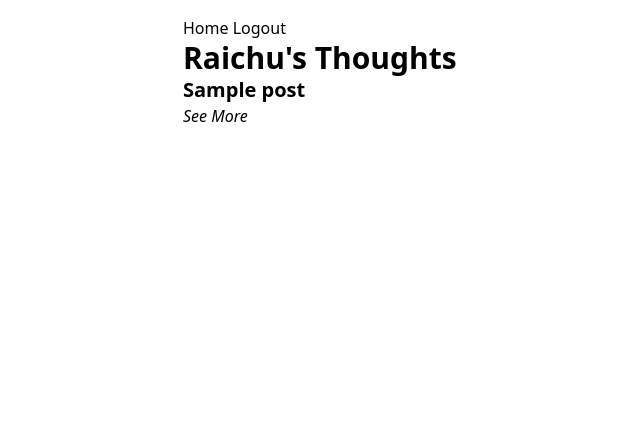
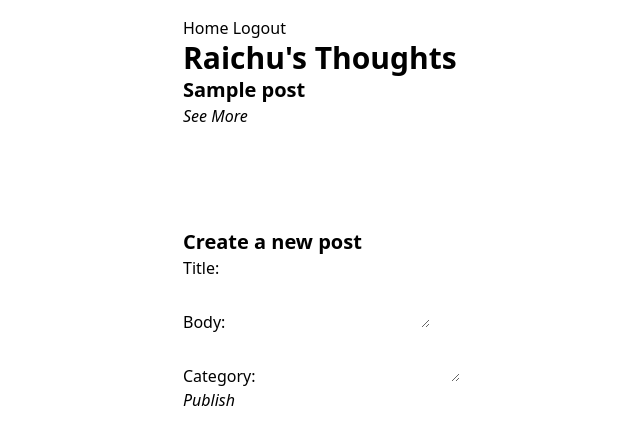
Before and after one commit to ju-liechen/raichus_retreat, a Django app: template templates/blog/posts.html in a window 1280 px wide. Shown: the top 445 px of the page, without its empty margins (145-785 px from the left). Run offline with Django 4.2, Linux system fonts and the light colour scheme; the template is opened without the code that fills it: values that come from a table or form of the project are taken from there, others are empty; a user stored in the database is signed in; tables that the repository leaves empty hold one stand-in row (values such as "Sample post"); some libraries are stand-ins or nearby versions.

Commit message:
Add Post form

```diff
--- /dev/null
+++ b/apps/blog/forms.py
@@ -0,0 +1,2 @@
+from django import forms
+from .models import Post
--- a/apps/blog/models.py
+++ b/apps/blog/models.py
@@ -28,15 +28,16 @@
     created_at = models.DateTimeField(auto_now_add=True)
     updated_at = models.DateTimeField(auto_now=True)
 
+    def __str__(self):
+        return self.title
 
-@property
-def comment_count(self):
-    return self.comments.count()
+    @property
+    def comment_count(self):
+        return self.comments.count()
 
-
-@property
-def like_count(self):
-    return self.likes.count()
+    @property
+    def like_count(self):
+        return self.likes.count()
 
 
 class Comment(models.Model):
--- a/apps/blog/urls.py
+++ b/apps/blog/urls.py
@@ -7,5 +7,5 @@
 urlpatterns = [
     path('', views.index, name='index'),
     path('posts/', views.BlogView.as_view(), name='posts'),
-    path('post/<int:pk>/more', views.PostDetailView.as_view(), name='post_detail'),
+    path('post/<int:pk>', views.PostDetailView.as_view(), name='post_detail'),
 ]
--- a/static/app.css
+++ b/static/app.css
@@ -1,3 +1,7 @@
 button {
     font-style: italic;
 }
+
+#post-container {
+    padding-bottom: 100px;
+  }
--- a/templates/blog/post_detail.html
+++ b/templates/blog/post_detail.html
@@ -1,4 +1,4 @@
 <div class="post-detail">
-    <div>{{ post.body }}</div>
+    <p>{{ post.body }}</p>
     <p>Category: {{ post.category }}</p>
 </div>
--- /dev/null
+++ b/templates/blog/post_list.html
@@ -0,0 +1,19 @@
+{% for post in posts %}
+<div class="post">
+    <h2 class="text-xl font-bold">{{ post.title }}</h2>
+
+    <!-- Post details -->
+    <div id="details-{{ post.id }}">
+
+        <!-- See More button for each post -->
+        <button hx-get="/post/{{ post.id }}"
+                hx-trigger="click"
+                hx-target="#details-{{ post.id }}">
+            See More
+        </button>
+    </div>
+
+</div>
+{% empty %}
+    <p>No posts available</p>
+{% endfor %}
--- a/templates/blog/posts.html
+++ b/templates/blog/posts.html
@@ -7,25 +7,34 @@
   {% endif %}
 
   <div id="post-container">
-    {% for post in posts %}
-    <div class="post">
-        <h2 class="text-xl font-bold">{{ post.title }}</h2>
-
-        <!-- Post details -->
-        <div id="details-{{ post.id }}"></div>
-
-        <!-- See More button for each post -->
-        <button hx-get="/post/{{ post.id }}/more"
-                hx-trigger="click"
-                hx-target="#details-{{ post.id }}"
-                hx-swap="outerHTML">
-            See More
-        </button>
-
-    </div>
-    {% empty %}
-        <p>No posts available.</p>
-    {% endfor %}
+    {% include "blog/post_list.html" %}
   </div>
 
+  {% if user.is_authenticated %}
+    {% if user.is_admin %}
+      <div>
+        <h2 class="text-xl font-bold">Create a new post</h2>
+        <form id="post-form">
+          {% csrf_token %}
+          <div>
+            <label for="title">Title:</label>
+            <input type="text" id="title" name="title" required>
+          </div>
+          <div>
+            <label for="body">Body:</label>
+            <textarea id="body" name="body" required></textarea>
+          </div>
+          <div>
+            <label for="category">Category:</label>
+            <textarea id="category" name="category" required></textarea>
+          </div>
+          <!-- Submit button -->
+          <button type="submit" hx-post="{% url 'blog:posts' %}"  hx-target="#post-container" hx-include="#post-form">Publish</button>
+        </form>
+      </div>
+    {% endif %}
+  {% else %}
+    <h1 class="text-3xl font-bold">Pika Pika!</h1>
+  {% endif %}
+
 {% endblock %}
```
Also changed, not shown: apps/blog/views.py (+23 -4 lines).
